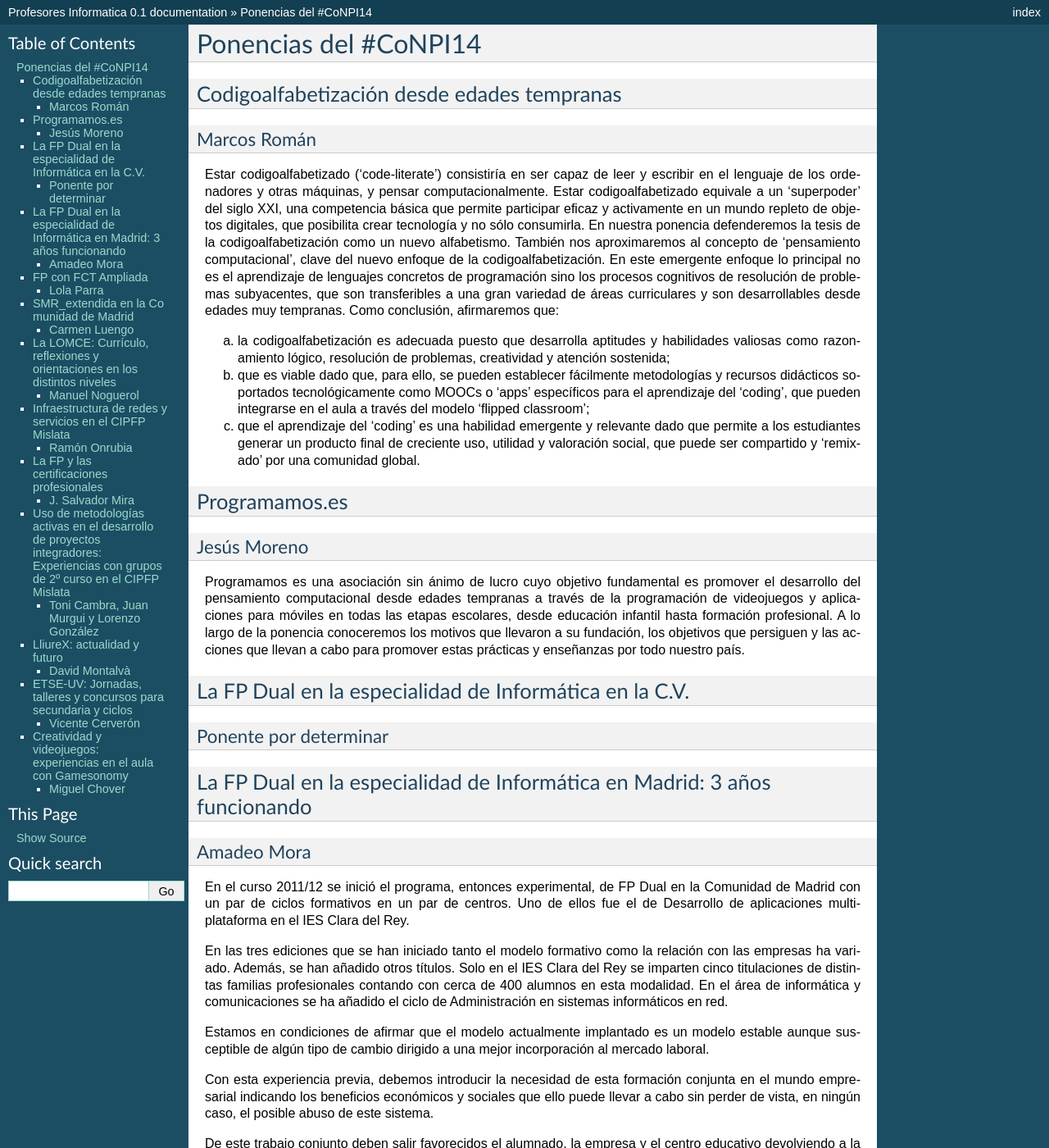
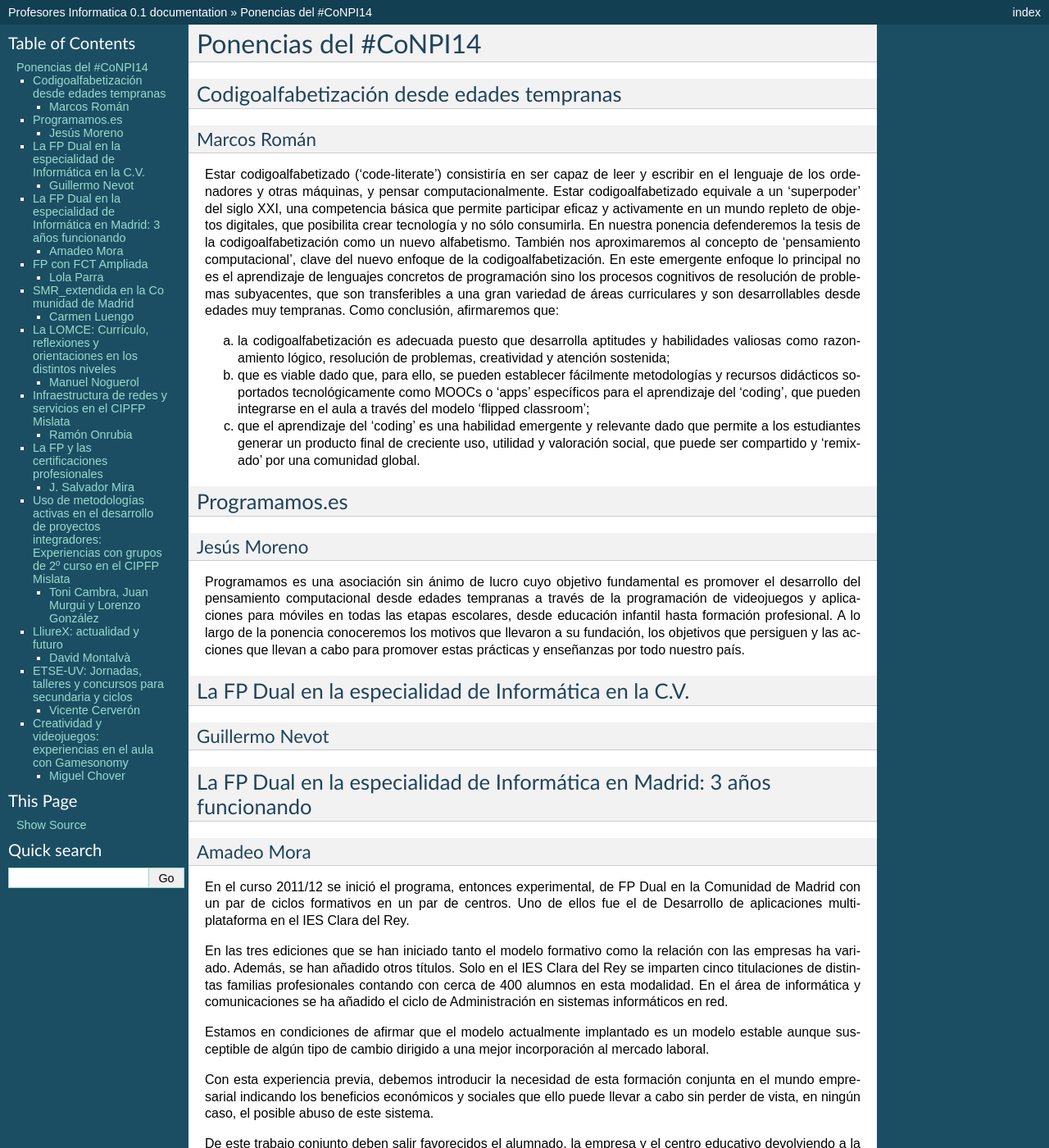
Before and after one commit to pnapi/web-pnapi-archivo, a Sphinx documentation site: the page built from source/congreso/2014/ponencias.rst, in a window 1280 px wide and 1400 px high. Shown: the whole window at 82% size. Built offline with Sphinx 7.4.7, drawn with Linux system fonts in a browser that asks for light colours.

Commit message:
Ponente FP Dual en la CV

```diff
--- a/source/congreso/2014/ponencias.rst
+++ b/source/congreso/2014/ponencias.rst
@@ -34,8 +34,8 @@ Programamos es una asociación sin ánimo de lucro cuyo objetivo fundamental es
 La FP Dual en la especialidad de Informática en la C.V.
 -------------------------------------------------------
 
-Ponente por determinar
-~~~~~~~~~~~~~~~~~~~~~~
+Guillermo Nevot
+~~~~~~~~~~~~~~~
 
 
 
```
